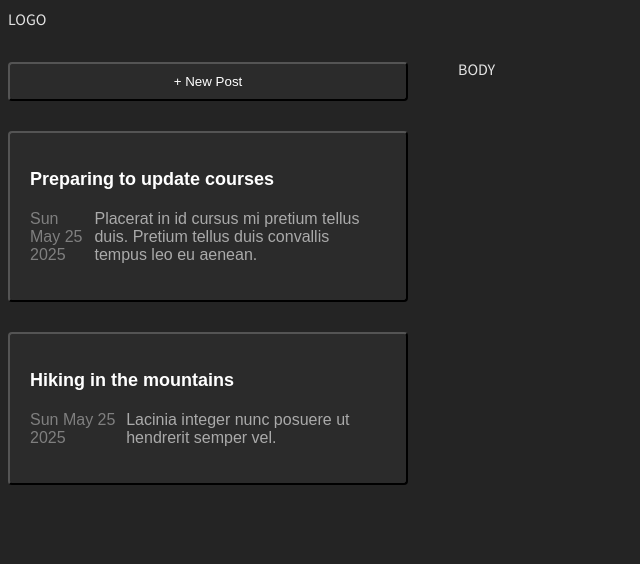
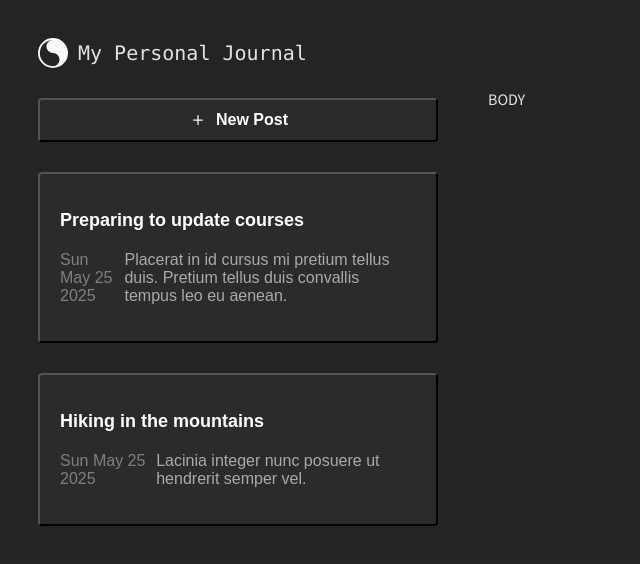
Before and after one commit to Maxdeoro/PersonalJournalReact, a React (Vite) app in the folder vite-project/: page / in a window 1280 px wide. Shown: the top 564 px of the page, without its empty margins (0-640 px from the left). Built offline with nearby package versions, Linux system fonts and the light colour scheme.

Commit message:
add svg icons, code cleaning

```diff
--- a/vite-project/src/App.css
+++ b/vite-project/src/App.css
@@ -1,52 +1,4 @@
-/* #root {
-  max-width: 1280px;
-  margin: 0 auto;
-  padding: 2rem;
-  text-align: center;
-} */
-
-/* .logo {
-  height: 6em;
-  padding: 1.5em;
-  will-change: filter;
-  transition: filter 300ms;
-}
-.logo:hover {
-  filter: drop-shadow(0 0 2em #646cffaa);
-}
-.logo.react:hover {
-  filter: drop-shadow(0 0 2em #61dafbaa);
-}
-
-@keyframes logo-spin {
-  from {
-    transform: rotate(0deg);
-  }
-  to {
-    transform: rotate(360deg);
-  }
-}
-
-@media (prefers-reduced-motion: no-preference) {
-  a:nth-of-type(2) .logo {
-    animation: logo-spin infinite 20s linear;
-  }
-}
-
-.card {
-  padding: 2em;
-}
-
-.read-the-docs {
-  color: #888;
-}
-
-.leftHeader {
-  font-weight: 600;
-  font-size: 25px;
-  margin-bottom: 20px;
-} */
-
 .app {
   display: flex;
+  padding: 30px;
 }
--- a/vite-project/src/components/button/Button.css
+++ b/vite-project/src/components/button/Button.css
@@ -1,6 +1,5 @@
 .button {
   border-radius: 6px;
-  /* border: 1px solid transparent; */
   border: none;
   padding: 8px 30px;
   font-family: inherit;
--- a/vite-project/src/components/button/Button.jsx
+++ b/vite-project/src/components/button/Button.jsx
@@ -2,7 +2,7 @@ import './Button.css';
 import { useState } from 'react';
 
 function Button(children) {
-  // let text = 'SAVE';
+
   const [text, setText] = useState('Save');
   const pushTheButton = () => {
     setText('Close');
--- a/vite-project/src/components/header/Header.css
+++ b/vite-project/src/components/header/Header.css
@@ -0,0 +1,14 @@
+.header {
+    display: flex;
+    gap: 10px;
+}
+
+.logo {
+    width: 30px;
+    height: 30px;
+}
+
+.logo-text {
+    font-size: 20px;
+    font-family: "Lucida Console", "Courier New", monospace;
+}
--- a/vite-project/src/components/header/Header.jsx
+++ b/vite-project/src/components/header/Header.jsx
@@ -2,7 +2,10 @@ import './header.css';
 
 function Header() {
     return (
-        <div>LOGO</div>
+        <div className="header">
+            <img className='logo' src='/logo.svg' alt='Logo'/>
+            <div className='logo-text'>My Personal Journal</div>
+        </div>
     );
 };
 
--- a/vite-project/src/components/newPostButton/NewPostButton.css
+++ b/vite-project/src/components/newPostButton/NewPostButton.css
@@ -1,4 +1,14 @@
 .new-post-button {
     padding: 10px;
-    text-align: center;
+    display: flex;
+    gap: 8px;
+    align-items: center;
+    justify-content: center;
+    font-size: 16px;
+    line-height: normal;
+    font-weight: 600;
 }
+
+.plus {
+    width: 20px;
+}
--- a/vite-project/src/components/newPostButton/NewPostButton.jsx
+++ b/vite-project/src/components/newPostButton/NewPostButton.jsx
@@ -3,7 +3,11 @@ import CardButton from '../cardButton/CardButton';
 
 function NewPostButton() {
     return (
-        <CardButton className='new-post-button'>+ New Post</CardButton>
+        <div className='new-post-block'>
+            <CardButton className='new-post-button'>
+                <img src='/plus.svg' className='plus' alt='+'/>New Post
+            </CardButton>
+        </div>
     );
 };
 
--- a/vite-project/src/index.css
+++ b/vite-project/src/index.css
@@ -1,5 +1,4 @@
 :root {
-  /* font-family: system-ui, Avenir, Helvetica, Arial, sans-serif; */
   font-family: 'Source Sans 3', sans-serif;
   line-height: 1.5;
   font-weight: 400;
@@ -13,57 +12,3 @@
   -webkit-font-smoothing: antialiased;
   -moz-osx-font-smoothing: grayscale;
 }
-
-/* a {
-  font-weight: 500;
-  color: #646cff;
-  text-decoration: inherit;
-}
-a:hover {
-  color: #535bf2;
-} */
-
-body {
-  /* margin: 0;
-  display: flex;
-  place-items: center;
-  min-width: 320px;
-  min-height: 100vh; */
-}
-
-/* h1 {
-  font-size: 3.2em;
-  line-height: 1.1;
-} */
-
-/* button {
-  border-radius: 8px;
-  border: 1px solid transparent;
-  padding: 0.6em 1.2em;
-  font-size: 1em;
-  font-weight: 500;
-  font-family: inherit;
-  background-color: #1a1a1a;
-  cursor: pointer;
-  transition: border-color 0.25s;
-} */
-/* button:hover {
-  border-color: #646cff;
-}
-button:focus,
-button:focus-visible {
-  outline: 4px auto -webkit-focus-ring-color;
-} */
-
-/* @media (prefers-color-scheme: light) {
-  :root {
-    color: #213547;
-    background-color: #ffffff;
-  }
-  a:hover {
-    color: #747bff;
-  }
-  button {
-    background-color: #f9f9f9;
-  }
-} */
```
Also changed, not shown: vite-project/src/App.jsx (+0 -10 lines), vite-project/public/logo.svg (added), vite-project/public/plus.svg (added).
